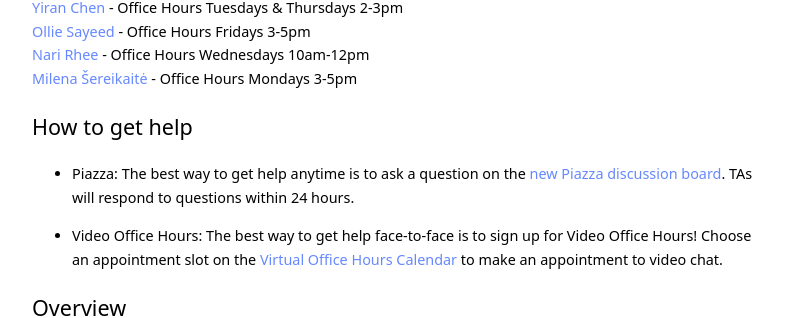
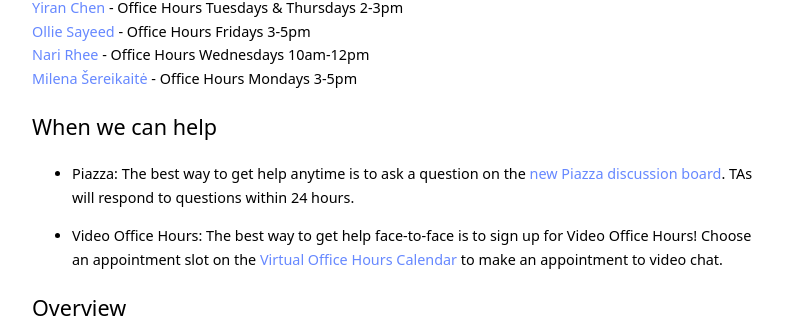
Before and after one commit to kschuler/ling001, a Jekyll site: the page built from index.md, in a window 1280 px wide and 900 px high, scrolled down 706 px. Shown: the part 148-466 px from the top of the window, without its empty margins (240-1039 px from the left). Built offline with Jekyll 4.4.1, drawn with Linux system fonts in a browser that asks for light colours.

Commit message:
Update index.md

```diff
--- a/index.md
+++ b/index.md
@@ -29,7 +29,7 @@ Office Hours: Wednesdays 1-3pm
 [Milena Šereikaitė](mailto:milenas@sas.upenn.edu) - Office Hours Mondays 3-5pm
 
 
-## How to get help
+## When we can help
 
 - **Piazza:** The best way to get help anytime is to ask a question on the [new Piazza discussion board](https://piazza.com/class/k7or64b9ygz2mn). TAs will respond to questions within 24 hours.
 
```
